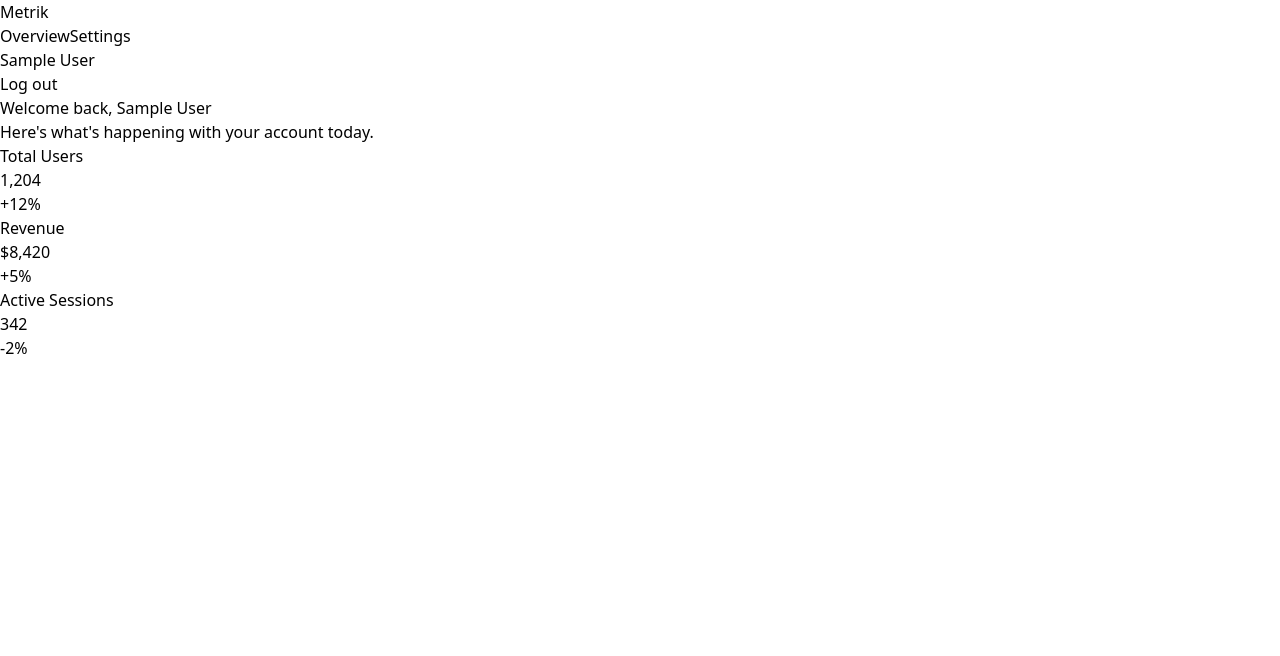
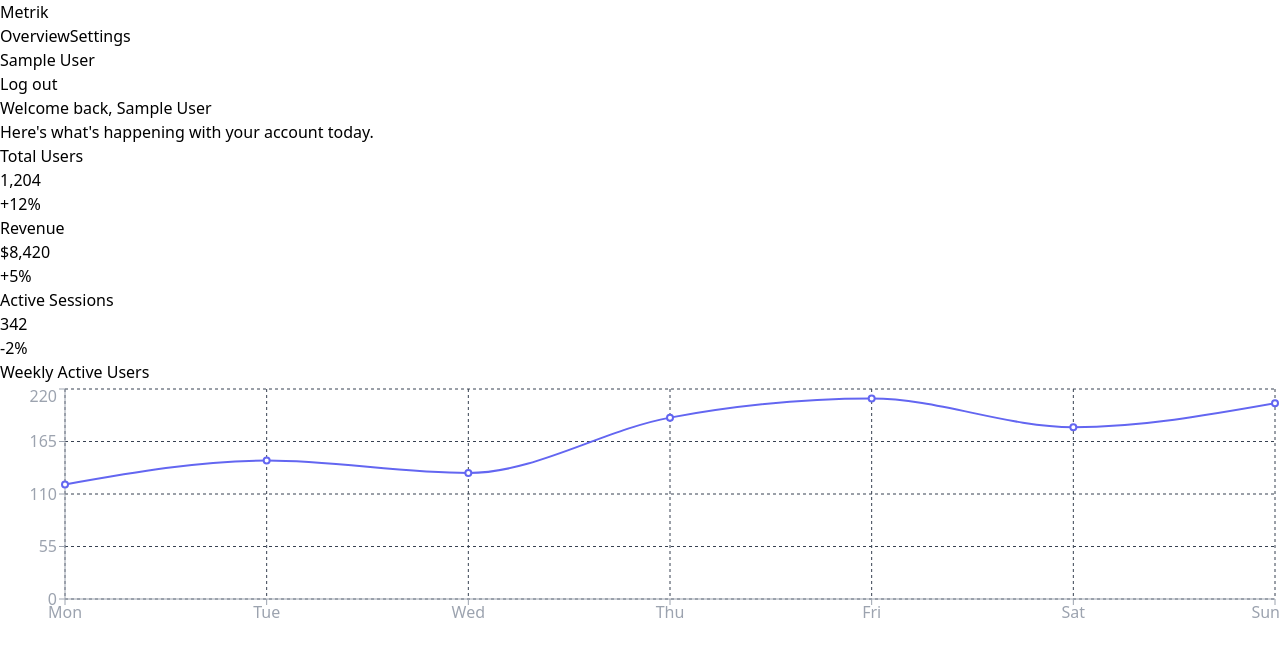
Before and after one commit to Bunra-fullstack/metrik, a React app in the folder frontend/: page /dashboard in a window 1280 px wide. Shown: the top 656 px of the page. Built offline with nearby package versions, Linux system fonts and the light colour scheme; sample sign-in values are in the browser's storage; the HTML template or start-up script is replaced by a standard one.

Commit message:
fix: wire up Pricingsection buttons to signup

```diff
--- a/frontend/package.json
+++ b/frontend/package.json
@@ -13,7 +13,8 @@
     "axios": "^1.19.0",
     "react": "^19.2.7",
     "react-dom": "^19.2.7",
-    "react-router-dom": "^7.18.1"
+    "react-router-dom": "^7.18.1",
+    "recharts": "^3.10.1"
   },
   "devDependencies": {
     "@types/react": "^19.2.17",
--- /dev/null
+++ b/frontend/src/components/dashboard/DashboardChart.jsx
@@ -0,0 +1,50 @@
+import {
+  LineChart,
+  Line,
+  XAxis,
+  YAxis,
+  CartesianGrid,
+  Tooltip,
+  ResponsiveContainer,
+} from 'recharts';
+
+const data = [
+  { day: 'Mon', users: 120 },
+  { day: 'Tue', users: 145 },
+  { day: 'Wed', users: 132 },
+  { day: 'Thu', users: 190 },
+  { day: 'Fri', users: 210 },
+  { day: 'Sat', users: 180 },
+  { day: 'Sun', users: 205 },
+];
+
+function DashboardChart() {
+  return (
+    <div className="bg-gray-800 border border-gray-700 rounded-xl p-6">
+      <h3 className="text-white font-semibold mb-4">Weekly Active Users</h3>
+      <ResponsiveContainer width="100%" height={250}>
+        <LineChart data={data}>
+          <CartesianGrid strokeDasharray="3 3" stroke="#374151" />
+          <XAxis dataKey="day" stroke="#9CA3AF" />
+          <YAxis stroke="#9CA3AF" />
+          <Tooltip
+            contentStyle={{
+              backgroundColor: '#1F2937',
+              border: '1px solid #374151',
+              borderRadius: '8px',
+            }}
+            labelStyle={{ color: '#fff' }}
+          />
+          <Line
+            type="monotone"
+            dataKey="users"
+            stroke="#6366F1"
+            strokeWidth={2}
+          />
+        </LineChart>
+      </ResponsiveContainer>
+    </div>
+  );
+}
+
+export default DashboardChart;
--- a/frontend/src/components/landing/Hero.jsx
+++ b/frontend/src/components/landing/Hero.jsx
@@ -1,8 +1,9 @@
+import { Link } from 'react-router-dom';
+
 function Hero() {
   return (
     <section className="w-full bg-gray-900 px-6 py-24 md:py-32">
       <div className="max-w-4xl mx-auto text-center">
-
         {/* Badge */}
         <div className="inline-flex items-center gap-2 bg-gray-800 border border-gray-700 rounded-full px-4 py-1.5 mb-8">
           <span className="w-2 h-2 bg-indigo-500 rounded-full"></span>
@@ -20,23 +21,25 @@ function Hero() {
 
         {/* Subtext */}
         <p className="text-gray-400 text-lg max-w-2xl mx-auto mb-10">
-          Metrik gives you clear, real-time insights into your business
-          metrics — no spreadsheets, no confusing charts, just answers.
+          Metrik gives you clear, real-time insights into your business metrics
+          — no spreadsheets, no confusing charts, just answers.
         </p>
 
         {/* CTA Buttons */}
         <div className="flex items-center justify-center gap-4">
-          <button className="bg-indigo-600 hover:bg-indigo-500 text-white font-medium px-6 py-3 rounded-lg transition-colors">
+          <Link
+            to="/signup"
+            className="bg-indigo-600 hover:bg-indigo-500 text-white font-medium px-6 py-3 rounded-lg transition-colors"
+          >
             Get Started Free
-          </button>
+          </Link>
           <button className="bg-gray-800 hover:bg-gray-700 text-white font-medium px-6 py-3 rounded-lg border border-gray-700 transition-colors">
             Watch Demo
           </button>
         </div>
-
       </div>
     </section>
-  )
+  );
 }
 
-export default Hero
+export default Hero;
--- a/frontend/src/components/landing/Navbar.jsx
+++ b/frontend/src/components/landing/Navbar.jsx
@@ -1,4 +1,5 @@
 import { useState } from 'react';
+import { Link } from 'react-router-dom';
 
 function Navbar() {
   const [isOpen, setIsOpen] = useState(false);
@@ -35,12 +36,18 @@ function Navbar() {
 
         {/* Buttons — desktop only */}
         <div className="hidden md:flex items-center gap-3">
-          <button className="text-gray-400 hover:text-white text-sm transition-colors">
+          <Link
+            to="/login"
+            className="text-gray-400 hover:text-white text-sm transition-colors"
+          >
             Login
-          </button>
-          <button className="bg-indigo-600 hover:bg-indigo-500 text-white text-sm font-medium px-4 py-2 rounded-lg transition-colors">
+          </Link>
+          <Link
+            to="/signup"
+            className="bg-indigo-600 hover:bg-indigo-500 text-white text-sm font-medium px-4 py-2 rounded-lg transition-colors"
+          >
             Get Started
-          </button>
+          </Link>
         </div>
 
         {/* Hamburger icon — mobile only */}
@@ -73,12 +80,18 @@ function Navbar() {
           >
             About
           </a>
-          <button className="text-gray-400 hover:text-white text-sm text-left transition-colors">
+          <Link
+            to="/login"
+            className="text-gray-400 hover:text-white text-sm text-left transition-colors"
+          >
             Login
-          </button>
-          <button className="bg-indigo-600 hover:bg-indigo-500 text-white text-sm font-medium px-4 py-2 rounded-lg transition-colors">
+          </Link>
+          <Link
+            to="/signup"
+            className="bg-indigo-600 hover:bg-indigo-500 text-white text-sm font-medium px-4 py-2 rounded-lg transition-colors"
+          >
             Get Started
-          </button>
+          </Link>
         </div>
       )}
     </nav>
--- a/frontend/src/components/landing/Pricing.jsx
+++ b/frontend/src/components/landing/Pricing.jsx
@@ -1,3 +1,5 @@
+import { Link } from 'react-router-dom';
+
 function Pricing() {
   const plans = [
     {
@@ -104,15 +106,16 @@ function Pricing() {
                 ))}
               </ul>
 
-              <button
-                className={`w-full py-3 rounded-lg font-medium transition-colors ${
+              <Link
+                to="/signup"
+                className={`block text-center w-full py-3 rounded-lg font-medium transition-colors ${
                   plan.highlighted
                     ? 'bg-white text-indigo-600 hover:bg-gray-100'
                     : 'bg-gray-700 text-white hover:bg-gray-600'
                 }`}
               >
                 {plan.buttonText}
-              </button>
+              </Link>
             </div>
           ))}
         </div>
--- a/frontend/src/pages/DashboardPage.jsx
+++ b/frontend/src/pages/DashboardPage.jsx
@@ -1,5 +1,6 @@
 import Sidebar from '../components/dashboard/Sidebar';
 import StatCard from '../components/dashboard/StatCard';
+import DashboardChart from '../components/dashboard/DashboardChart';
 import { useAuth } from '../context/AuthContext';
 
 function DashboardPage() {
@@ -23,6 +24,8 @@ function DashboardPage() {
           <StatCard label="Active Sessions" value="342" change="-2%" />
         </div>
 
+        <DashboardChart />
+
       </main>
     </div>
   );
```
Also changed, not shown: 1 other file (tests, documents, lock files or other folders).
